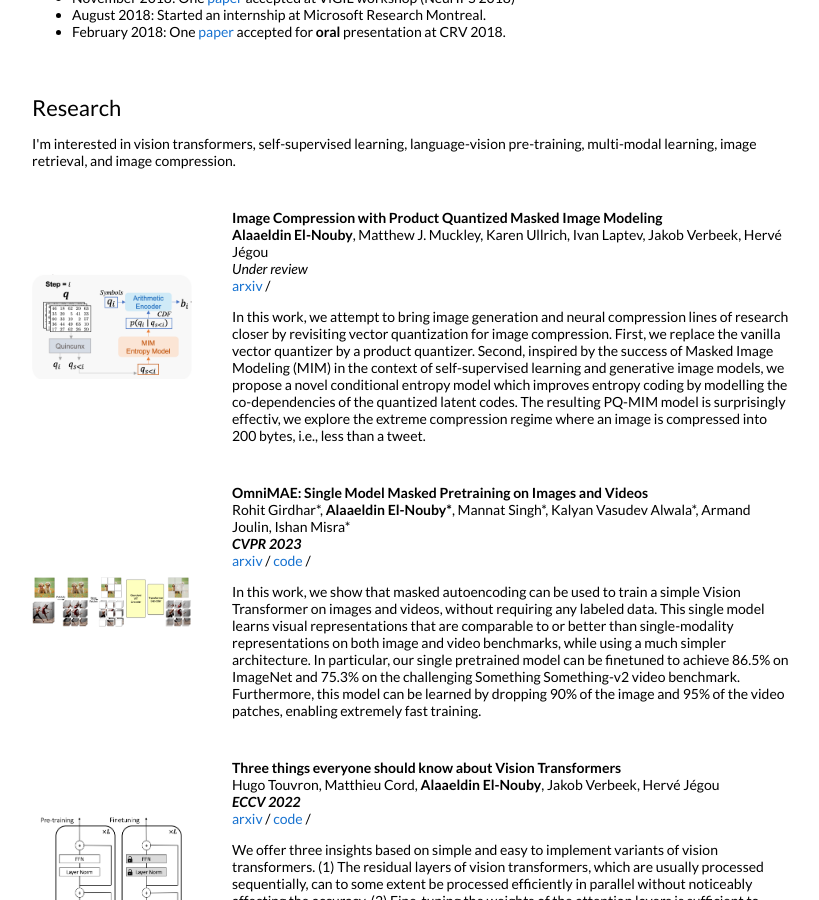
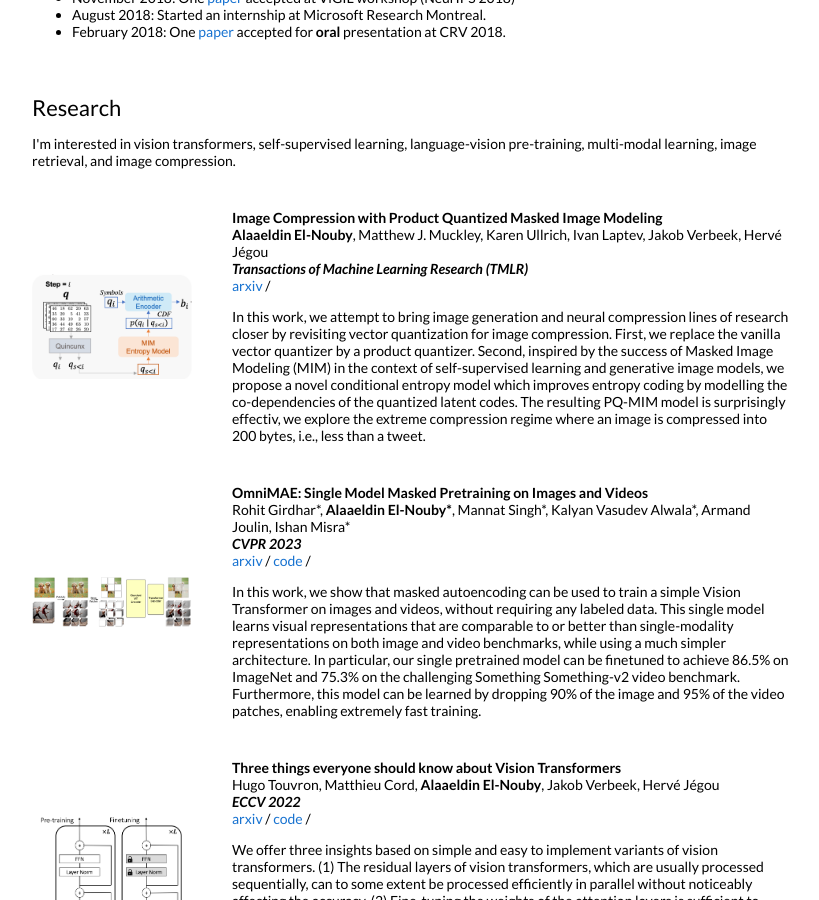
Before and after one commit to aelnouby/aelnouby.github.io, a Jekyll site: the page built from _posts/2022-12-01-pqmim.markdown, in a window 1280 px wide and 900 px high, scrolled down 791 px. Shown: the whole window, without its empty margins (228-1047 px from the left). Built offline with Jekyll 4.4.1, drawn with Linux system fonts in a browser that asks for light colours.

Commit message:
Update 2022-12-01-pqmim.markdown

```diff
--- a/_posts/2022-12-01-pqmim.markdown
+++ b/_posts/2022-12-01-pqmim.markdown
@@ -4,7 +4,7 @@ title:  "Image Compression with Product Quantized Masked Image Modeling"
 image: images/pqmim.png
 categories: research
 authors: <strong>Alaaeldin El-Nouby</strong>, Matthew J. Muckley, Karen Ullrich, Ivan Laptev, Jakob Verbeek, Hervé Jégou
-venue: Under review
+venue: <strong>Transactions of Machine Learning Research (TMLR)</strong>
 arxiv: https://arxiv.org/abs/2212.07372
 ---
 In this work, we attempt to bring image generation and neural compression lines of research closer by revisiting vector quantization for image compression.  First, we replace the vanilla vector quantizer by a product quantizer. Second, inspired by the success of Masked Image Modeling (MIM) in the context of self-supervised learning and generative image models, we propose a novel conditional entropy model which improves entropy coding by modelling the co-dependencies of the quantized latent codes. The resulting PQ-MIM model is surprisingly effectiv, we explore the extreme compression regime where an image is compressed into 200 bytes, i.e., less than a tweet.
```
